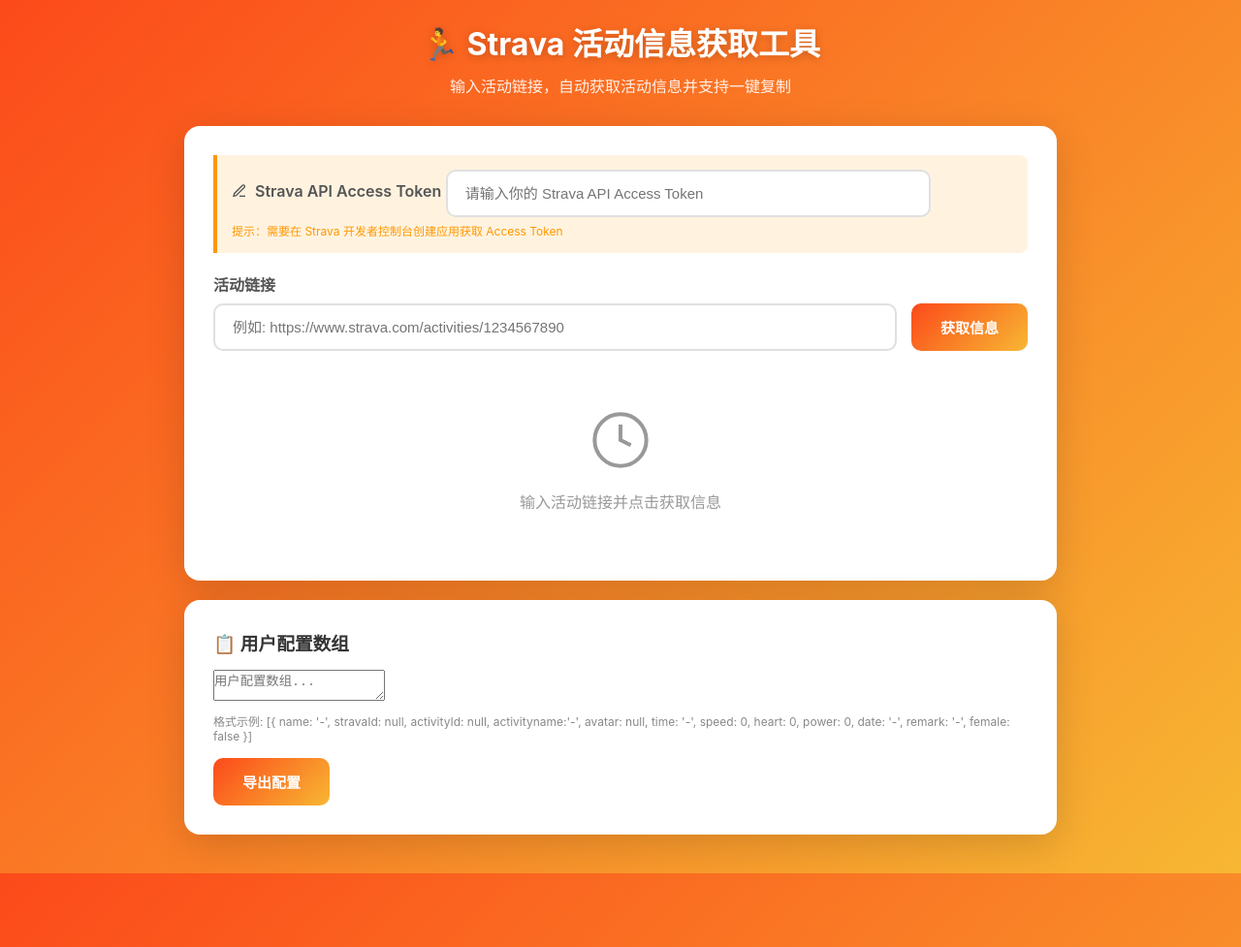
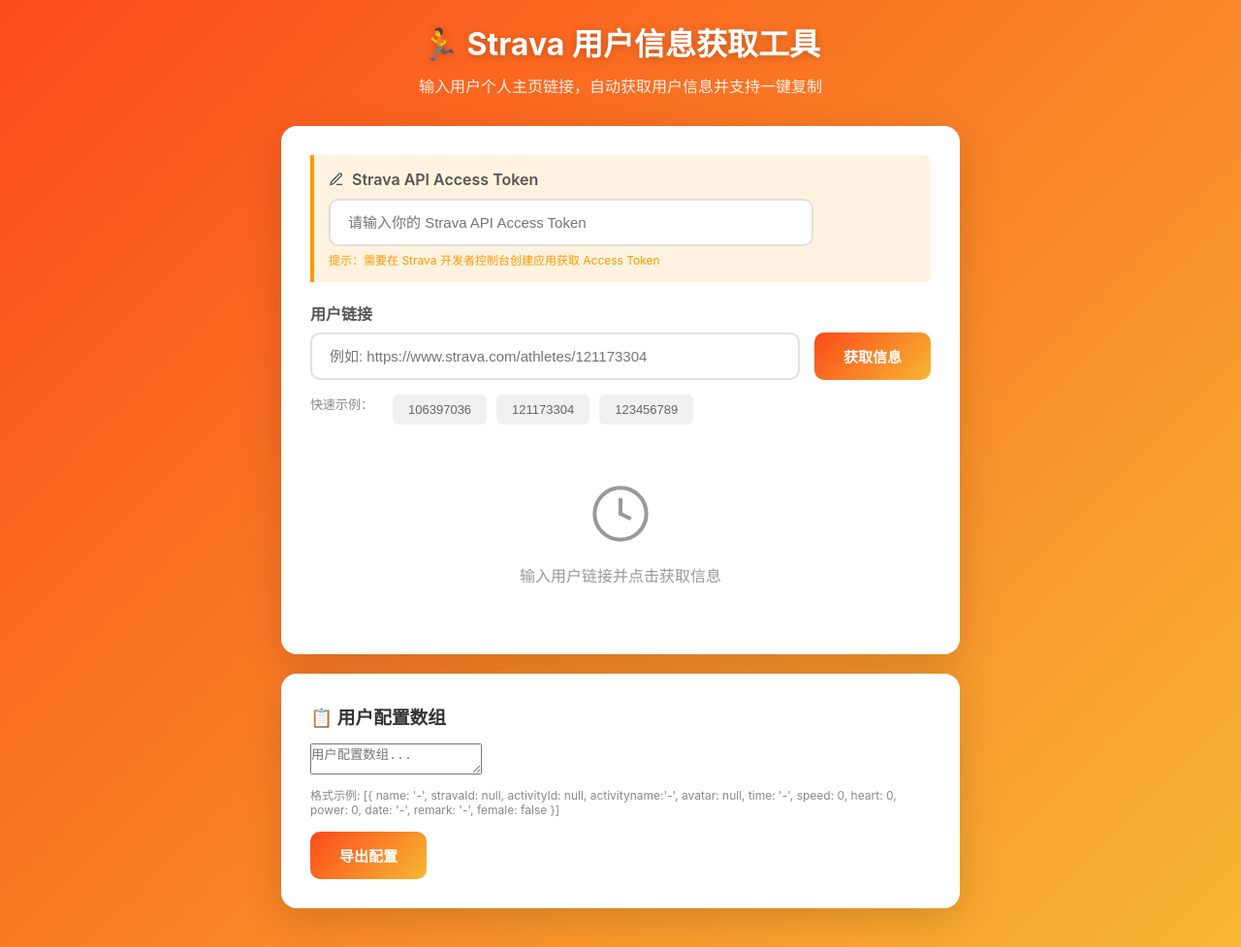
Before and after one commit to techysy/techysy.github.io, a Jekyll site: the page strava-tool.html, which Jekyll copies as it is, in a window 1280 px wide. Shown: the whole page at 97% size. Built offline with Jekyll 4.4.1, drawn with Linux system fonts in a browser that asks for light colours.

Commit message:
Update and rename strava-activity-tool.html to strava-tool.html

```diff
--- a/strava-activity-tool.html
+++ b/strava-tool.html
@@ -3,7 +3,7 @@
 <head>
     <meta charset="UTF-8">
     <meta name="viewport" content="width=device-width, initial-scale=1.0">
-    <title>Strava 活动信息获取工具</title>
+    <title>Strava 用户信息获取工具</title>
     <style>
         * {
             margin: 0;
@@ -19,7 +19,7 @@
         }
 
         .container {
-            max-width: 900px;
+            max-width: 700px;
             margin: 0 auto;
         }
 
@@ -132,7 +132,7 @@
         .result-card {
             background: #f8f9fa;
             border-radius: 12px;
-            padding: 20px;
+            padding: 25px;
             margin-bottom: 15px;
             display: flex;
             align-items: center;
@@ -145,8 +145,8 @@
         }
 
         .avatar {
-            width: 50px;
-            height: 50px;
+            width: 80px;
+            height: 80px;
             border-radius: 50%;
             background: linear-gradient(135deg, #fc4a1a 0%, #f7b733 100%);
             display: flex;
@@ -154,8 +154,9 @@
             justify-content: center;
             color: white;
             font-weight: bold;
-            font-size: 18px;
+            font-size: 24px;
             flex-shrink: 0;
+            box-shadow: 0 4px 15px rgba(0, 0, 0, 0.1);
         }
 
         .avatar img {
@@ -170,16 +171,15 @@
             min-width: 0;
         }
 
-        .activity-name {
-            font-weight: 600;
-            font-size: 16px;
+        .user-name {
+            font-weight: 700;
+            font-size: 20px;
             color: #333;
-            margin-bottom: 5px;
-            word-break: break-all;
+            margin-bottom: 10px;
         }
 
-        .activity-meta {
-            font-size: 13px;
+        .user-meta {
+            font-size: 14px;
             color: #666;
             display: flex;
             gap: 15px;
@@ -209,7 +209,7 @@
 
         .config-section textarea {
             width: 100%;
-            min-height: 150px;
+            min-height: 200px;
             padding: 15px;
             border: 2px solid #e0e0e0;
             border-radius: 10px;
@@ -296,13 +296,35 @@
             color: #ff9800;
             margin-top: 5px;
         }
+
+        .quick-actions {
+            display: flex;
+            gap: 10px;
+            flex-wrap: wrap;
+            margin-top: 15px;
+        }
+
+        .quick-btn {
+            padding: 8px 16px;
+            background: #f0f0f0;
+            border: none;
+            border-radius: 6px;
+            font-size: 13px;
+            cursor: pointer;
+            transition: all 0.2s;
+            color: #666;
+        }
+
+        .quick-btn:hover {
+            background: #e0e0e0;
+        }
     </style>
 </head>
 <body>
     <div class="container">
         <div class="header">
-            <h1>🏃 Strava 活动信息获取工具</h1>
-            <p>输入活动链接，自动获取活动信息并支持一键复制</p>
+            <h1>🏃 Strava 用户信息获取工具</h1>
+            <p>输入用户个人主页链接，自动获取用户信息并支持一键复制</p>
         </div>
 
         <div class="card">
@@ -320,13 +342,20 @@
 
             <div class="input-section">
                 <div class="input-group">
-                    <label for="urlInput">活动链接</label>
-                    <input type="text" id="urlInput" placeholder="例如: https://www.strava.com/activities/1234567890">
+                    <label for="urlInput">用户链接</label>
+                    <input type="text" id="urlInput" placeholder="例如: https://www.strava.com/athletes/121173304">
                 </div>
                 <button class="btn btn-primary" id="fetchBtn">
                     <span id="btnText">获取信息</span>
                     <span id="btnLoading" class="loading" style="display:none;"></span>
                 </button>
+            </div>
+
+            <div class="quick-actions" id="quickActions">
+                <span style="font-size: 13px; color: #888; margin-right: 10px;">快速示例：</span>
+                <button class="quick-btn" data-url="https://www.strava.com/athletes/106397036">106397036</button>
+                <button class="quick-btn" data-url="https://www.strava.com/athletes/121173304">121173304</button>
+                <button class="quick-btn" data-url="https://www.strava.com/athletes/123456789">123456789</button>
             </div>
 
             <div class="result-section" id="resultSection">
@@ -335,7 +364,7 @@
                         <circle cx="12" cy="12" r="10"/>
                         <polyline points="12 6 12 12 16 14"/>
                     </svg>
-                    <p style="margin-top: 15px;">输入活动链接并点击获取信息</p>
+                    <p style="margin-top: 15px;">输入用户链接并点击获取信息</p>
                 </div>
             </div>
         </div>
@@ -427,7 +436,7 @@
             }
 
             try {
-                const response = await fetch(`https://www.strava.com/api/v3/activities/${activityId}`, {
+                const response = await fetch(`https://www.strava.com/api/v3/athletes/${athleteId}`, {
                     headers: {
                         'Authorization': `Bearer ${token}`
                     }
@@ -436,6 +445,8 @@
                 if (!response.ok) {
                     if (response.status === 401) {
                         showToast('Token 无效或已过期', true);
+                    } else if (response.status === 404) {
+                        showToast('用户不存在或隐私设置限制', true);
                     } else {
                         showToast(`API 请求失败: ${response.status}`, true);
                     }
@@ -451,10 +462,10 @@
 
         async function handleFetch() {
             const url = urlInput.value.trim();
-            const activityId = extractActivityId(url);
+            const athleteId = extractAthleteId(url);
 
-            if (!activityId) {
-                showToast('请输入有效的活动链接', true);
+            if (!athleteId) {
+                showToast('请输入有效的用户链接', true);
                 return;
             }
 
@@ -498,8 +509,8 @@
                     ${user.avatar ? `<img src="${user.avatar}" alt="${user.name}">` : user.name.charAt(0)}
                 </div>
                 <div class="info">
-                    <div class="activity-name">${user.activityname}</div>
-                    <div class="activity-meta">
+                    <div class="user-name">${user.name}</div>
+                    <div class="user-meta">
                         <div class="meta-item">
                             <svg viewBox="0 0 24 24" fill="none" stroke="currentColor" stroke-width="2">
                                 <path d="M16 21v-2a4 4 0 0 0-4-4H6a4 4 0 0 0-4 4v2"/>
@@ -507,38 +518,19 @@
                                 <path d="M22 21v-2a4 4 0 0 0-3-3.87"/>
                                 <path d="M16 3.13a4 4 0 0 1 0 7.75"/>
                             </svg>
-                            ${user.name}
+                            ID: ${user.stravaId}
                         </div>
                         <div class="meta-item">
                             <svg viewBox="0 0 24 24" fill="none" stroke="currentColor" stroke-width="2">
-                                <circle cx="12" cy="12" r="10"/>
-                                <polyline points="12 6 12 12 16 14"/>
+                                <path d="M20 21v-2a4 4 0 0 0-4-4H8a4 4 0 0 0-4 4v2"/>
+                                <circle cx="12" cy="7" r="4"/>
                             </svg>
-                            ${user.time}
+                            ${user.female ? '女性' : '男性'}
                         </div>
-                        <div class="meta-item">
-                            <svg viewBox="0 0 24 24" fill="none" stroke="currentColor" stroke-width="2">
-                                <path d="M13 10V3L4 14h7v7l9-11h-7z"/>
-                            </svg>
-                            ${user.speed} km/h
-                        </div>
-                        ${user.heart > 0 ? `<div class="meta-item">
-                            <svg viewBox="0 0 24 24" fill="none" stroke="currentColor" stroke-width="2">
-                                <path d="M20.84 4.61a5.5 5.5 0 0 0-7.78 0L12 5.67l-1.06-1.06a5.5 5.5 0 0 0-7.78 7.78l1.06 1.06L12 21.23l7.78-7.78 1.06-1.06a5.5 5.5 0 0 0 0-7.78z"/>
-                            </svg>
-                            ${user.heart} bpm
-                        </div>` : ''}
-                        ${user.power > 0 ? `<div class="meta-item">
-                            <svg viewBox="0 0 24 24" fill="none" stroke="currentColor" stroke-width="2">
-                                <line x1="12" y1="2" x2="12" y2="14"/>
-                                <path d="M17 5H9.5a3.5 3.5 0 0 0 0 7h5a3.5 3.5 0 0 1 0 7H6"/>
-                            </svg>
-                            ${user.power}W
-                        </div>` : ''}
                     </div>
                 </div>
                 <div class="copy-actions">
-                    <button class="btn btn-copy" onclick="copyToClipboard('${user.activityId}', this)">复制ID</button>
+                    <button class="btn btn-copy" onclick="copyToClipboard('${user.stravaId}', this)">复制ID</button>
                     <button class="btn btn-copy" onclick="copyToClipboard('${JSON.stringify(user)}', this)">复制JSON</button>
                 </div>
             `;
```
Also changed, not shown: other parts of strava-tool.html (+24 -37 lines).
